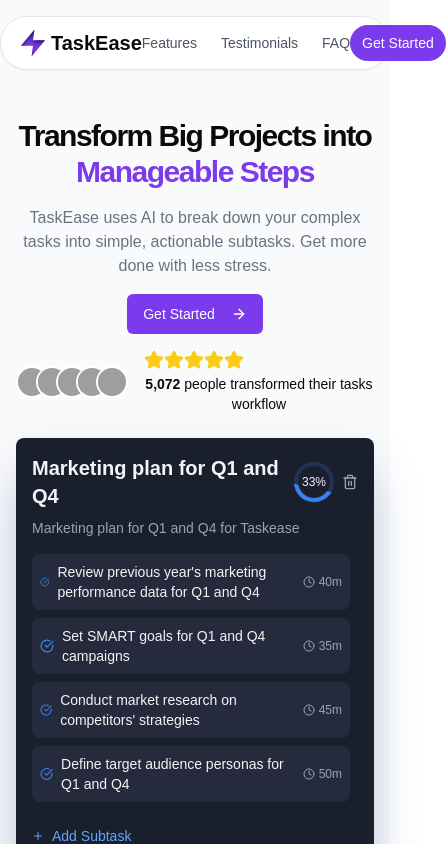
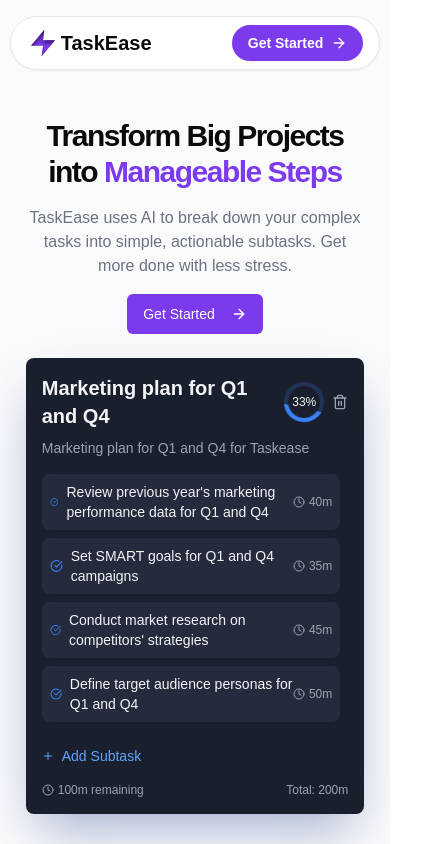
Before and after one commit to Kobaiko/TaskEaseLP, a Next.js app: page / in a window 390 px wide. Shown: the top 844 px of the page, 446 px wide, since content can reach past the window. Built offline with nearby package versions, Linux system fonts and the light colour scheme; grey boxes are pictures that could not be loaded.

Commit message:
Mobile ready

```diff
--- a/components/landing-page.tsx
+++ b/components/landing-page.tsx
@@ -450,7 +450,7 @@ export function LandingPageComponent() {
       <Head>
         <link rel="icon" href="/images/favicon.ico" />
       </Head>
-      <div className="w-full py-2 bg-white border border-gray-200 rounded-full px-4 mx-auto my-4 shadow-sm max-w-6xl">
+      <div className="w-full py-2 bg-white border border-gray-200 rounded-full px-4 mx-auto my-4 shadow-sm max-w-[95%] sm:max-w-6xl">
         <div className="flex items-center justify-between w-full max-w-6xl mx-auto">
           <Link className="flex items-center gap-0.5" href="#">
             <svg
@@ -479,7 +479,7 @@ export function LandingPageComponent() {
             </svg>
             <span className="text-xl font-bold">TaskEase</span>
           </Link>
-          <nav className="flex items-center gap-6">
+          <nav className="hidden sm:flex items-center gap-6">
             <Link href="#features" className="text-sm font-medium text-gray-600 hover:text-gray-900">
               Features
             </Link>
@@ -491,10 +491,18 @@ export function LandingPageComponent() {
             </Link>
           </nav>
           <div className="flex items-center gap-4">
-            <Link href="https://app.gettaskease.com" className="inline-block">
-              <Button className="bg-violet-600 hover:bg-violet-700 text-white rounded-full" size="sm">
+            <Link
+              href="/terms"
+              className="hidden sm:inline-block text-sm font-medium text-gray-600 hover:text-gray-900"
+            >
+              Terms
+            </Link>
+            <Link
+              href="/signup"
+              className="inline-flex items-center justify-center rounded-full bg-violet-600 px-4 py-2 text-sm font-semibold text-white shadow-sm hover:bg-violet-500 focus-visible:outline focus-visible:outline-2 focus-visible:outline-offset-2 focus-visible:outline-violet-600"
+            >
               Get Started
-              </Button>
+              <ArrowRight className="ml-2 h-4 w-4" />
             </Link>
           </div>
         </div>
@@ -502,46 +510,28 @@ export function LandingPageComponent() {
 
       <main className="flex-1">
         <section className="w-full py-8 md:py-16 lg:py-24 xl:py-32">
-          <div className="container px-4 md:px-6">
+          <div className="container mx-auto px-4 md:px-6 max-w-[95%] sm:max-w-6xl">
             <motion.div
-              className="flex flex-col md:flex-row items-center space-y-6 md:space-y-0 md:space-x-8"
+              className="flex flex-col items-center space-y-6 md:flex-row md:space-y-0 md:space-x-8"
               initial="initial"
               animate="animate"
               variants={staggerChildren}
             >
               <motion.div className="space-y-4 text-center md:text-left md:w-1/2" variants={fadeIn}>
-                <h1 className="text-3xl font-bold tracking-tighter sm:text-5xl xl:text-6xl/none">
+                <h1 className="text-3xl font-bold tracking-tighter sm:text-4xl lg:text-5xl xl:text-6xl/none">
                   Transform Big Projects into
                   <span className="text-violet-600"> Manageable Steps</span>
                 </h1>
-                <p className="max-w-[600px] text-gray-500 md:text-xl">
+                <p className="mx-auto md:mx-0 max-w-[600px] text-gray-500 md:text-xl">
                   TaskEase uses AI to break down your complex tasks into simple, actionable subtasks. Get more done with less stress.
                 </p>
-                <Link href="https://app.gettaskease.com" className="inline-block">
+                <div className="flex justify-center md:justify-start">
+                  <Link href="/signup" className="inline-block">
                     <Button className="bg-violet-600 hover:bg-violet-700 text-white">
                       Get Started
                       <ArrowRight className="ml-2 h-4 w-4" />
                     </Button>
                   </Link>
-                <div className="flex items-center space-x-4 mt-4">
-                  <div className="flex -space-x-3">
-                    {[1, 2, 3, 4, 5].map((index) => (
-                      <Avatar key={index} className="border-2 border-white w-8 h-8">
-                        <AvatarImage src={`https://i.pravatar.cc/100?img=${index + 10}`} alt={`User ${index}`} />
-                        <AvatarFallback>U{index}</AvatarFallback>
-                      </Avatar>
-                    ))}
-                  </div>
-                  <div className="flex flex-col items-start space-y-1">
-                    <div className="flex">
-                      {[...Array(5)].map((_, i) => (
-                        <Star key={i} className="h-5 w-5 fill-current text-yellow-400" />
-                      ))}
-                    </div>
-                    <span className="text-sm">
-                      <strong className="font-semibold">5,072</strong> people transformed their tasks workflow
-                    </span>
-                  </div>
                 </div>
               </motion.div>
               <motion.div className="md:w-1/2" variants={fadeIn}>
```
Lines whose indentation alone changed are shown as unchanged.
